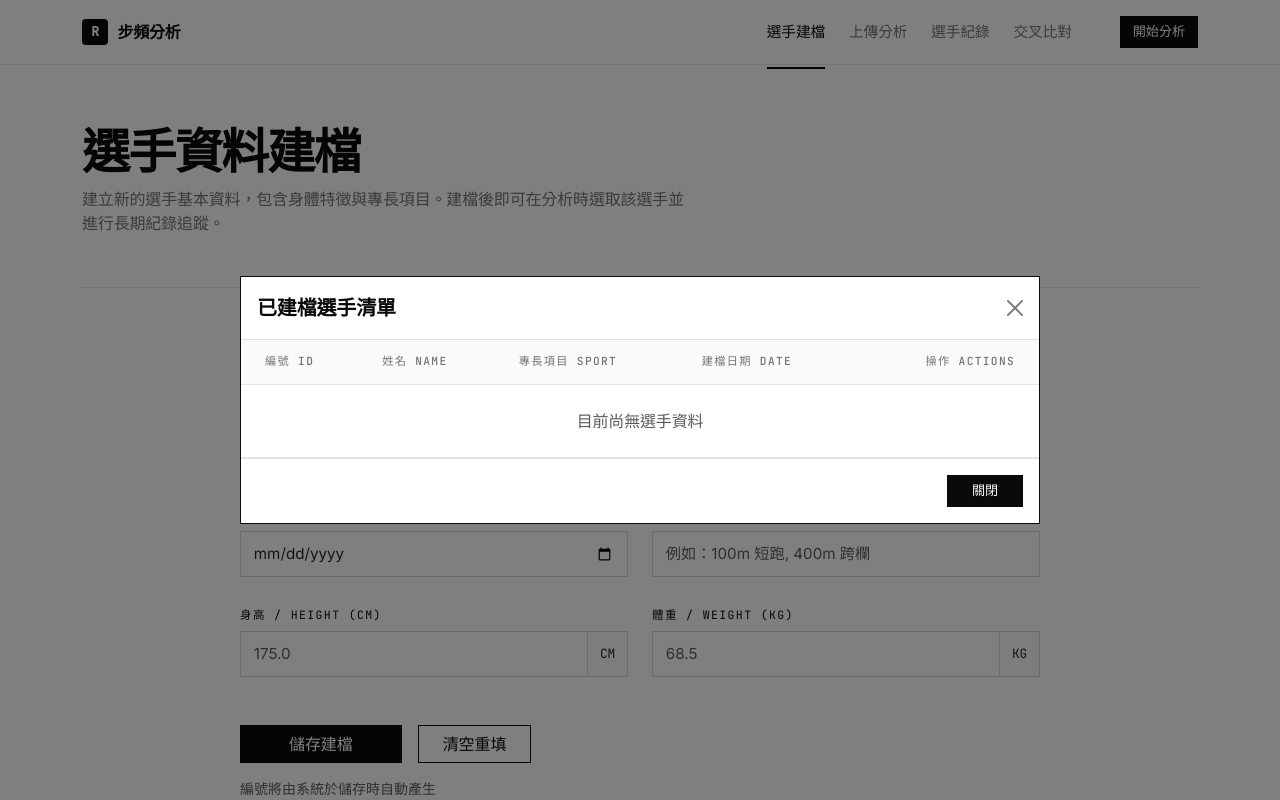
After one commit to YuTzu2003/pose_estimation, a Flask app: page /player.html in a window 1280 px wide, after a click on "查看已建檔選手". The commit adds this page. Run offline with Flask 3, Linux system fonts and the light colour scheme; data that the repository does not hold is empty.

Commit message:
create add player page

```diff
--- a/app.py
+++ b/app.py
@@ -1,10 +1,30 @@
-from flask import Flask, render_template
+import os
+import uuid
+import random
+import string
+from flask import Flask, render_template, request, jsonify
+from werkzeug.utils import secure_filename
+from modules.db import get_conn, release_conn
 
 app = Flask(__name__)
 
+JOBS_DIR = os.path.join(os.path.dirname(os.path.abspath(__file__)), 'jobs')
+if not os.path.exists(JOBS_DIR):
+    os.makedirs(JOBS_DIR)
+
 @app.route('/')
 def index():
-    return render_template('index.html')
+    conn = get_conn()
+    players = []
+    try:
+        cursor = conn.cursor()
+        cursor.execute("SELECT Player_id, Name FROM Player ORDER BY Name")
+        players = cursor.fetchall()
+    except Exception as e:
+        print(f"Error fetching players: {e}")
+    finally:
+        release_conn(conn)
+    return render_template('index.html', players=players)
 
 @app.route('/index.html')
 def index_html():
@@ -18,5 +38,142 @@ def records():
 def compare():
     return render_template('compare.html')
 
+@app.route('/upload', methods=['POST'])
+def upload():
+    if 'video' not in request.files:
+        return jsonify({'error': '沒有選擇影片檔案'}), 400
+
+    file = request.files['video']
+    if file.filename == '':
+        return jsonify({'error': '未選擇檔案'}), 400
+
+    athlete = request.form.get('athlete', '')
+    session_name = request.form.get('session', '')
+    note = request.form.get('note', '')
+
+    # Generate unique project ID (Record_id)
+    # Prefix 'Rec_' with 8 random hex characters
+    record_id = "Rec_" + uuid.uuid4().hex[:8]
+
+    # Create project directory under jobs/
+    project_dir = os.path.join(JOBS_DIR, record_id)
+    os.makedirs(project_dir, exist_ok=True)
+
+    # Save the original video
+    filename = secure_filename(file.filename)
+    # Fallback if filename is empty after secure_filename
+    if not filename:
+        filename = "video.mp4"
+
+    video_path = os.path.join(project_dir, filename)
+    file.save(video_path)
+
+    # Insert into database
+    conn = get_conn()
+    try:
+        cursor = conn.cursor()
+        cursor.execute("""
+            INSERT INTO Record (Record_id, Player_id, Session_name, Note, Original_Video_Path)
+            VALUES (?, ?, ?, ?, ?)
+        """, (record_id, athlete, session_name, note, video_path))
+        conn.commit()
+    except Exception as e:
+        conn.rollback()
+        return jsonify({'error': f'資料庫錯誤: {str(e)}'}), 500
+    finally:
+        release_conn(conn)
+
+    return jsonify({'record_id': record_id, 'message': '上傳成功！專案已建立。'})
+
+@app.route('/player.html')
+def player_page():
+    return render_template('player.html')
+
+@app.route('/player', methods=['POST'])
+def player():
+    name = request.form.get('name')
+    gender = request.form.get('gender')
+    birthdate = request.form.get('birthdate')
+    height = request.form.get('height')
+    weight = request.form.get('weight')
+    sport = request.form.get('sport')
+
+    # Generate random Player_id: 'P' + 4 random alphanumeric characters
+    chars = string.ascii_uppercase + string.digits
+    player_id = 'P' + ''.join(random.choices(chars, k=4))
+
+    conn = get_conn()
+    try:
+        cursor = conn.cursor()
+        cursor.execute("""
+            INSERT INTO Player (Player_id, Name, Gender, BirthDate, Height, Weight, Sport)
+            VALUES (?, ?, ?, ?, ?, ?, ?)
+        """, (player_id, name, gender, birthdate, height, weight, sport))
+        conn.commit()
+    except Exception as e:
+        conn.rollback()
+        return jsonify({'error': f'資料庫錯誤: {str(e)}'}), 500
+    finally:
+        release_conn(conn)
+
+    return jsonify({'message': f'選手建檔成功！系統編號為: {player_id}'})
+
+@app.route('/get_players', methods=['GET'])
+def get_players():
+    conn = get_conn()
+    players = []
+    try:
+        cursor = conn.cursor()
+        cursor.execute("SELECT Player_id, Name, Sport, Created_at FROM Player ORDER BY Created_at DESC")
+        rows = cursor.fetchall()
+        for row in rows:
+            players.append({
+                'id': row[0],
+                'name': row[1],
+                'sport': row[2] if row[2] else '',
+                'date': row[3].strftime('%Y-%m-%d') if row[3] else ''
+            })
+    except Exception as e:
+        return jsonify({'error': f'資料庫錯誤: {str(e)}'}), 500
+    finally:
+        release_conn(conn)
+    return jsonify(players)
+
+@app.route('/delete_player/<player_id>', methods=['DELETE'])
+def delete_player(player_id):
+    conn = get_conn()
+    try:
+        cursor = conn.cursor()
+        cursor.execute("DELETE FROM Player WHERE Player_id = ?", (player_id,))
+        conn.commit()
+    except Exception as e:
+        conn.rollback()
+        return jsonify({'error': f'資料庫錯誤: {str(e)}'}), 500
+    finally:
+        release_conn(conn)
+    return jsonify({'message': '選手資料已刪除'})
+
+@app.route('/update_player', methods=['POST'])
+def update_player():
+    player_id = request.form.get('id')
+    name = request.form.get('name')
+    sport = request.form.get('sport')
+
+    conn = get_conn()
+    try:
+        cursor = conn.cursor()
+        cursor.execute("""
+            UPDATE Player
+            SET Name = ?, Sport = ?
+            WHERE Player_id = ?
+        """, (name, sport, player_id))
+        conn.commit()
+    except Exception as e:
+        conn.rollback()
+        return jsonify({'error': f'資料庫錯誤: {str(e)}'}), 500
+    finally:
+        release_conn(conn)
+    return jsonify({'message': '選手資料已更新'})
+
 if __name__ == "__main__":
     app.run(debug=True)
--- a/static/app.js
+++ b/static/app.js
@@ -37,11 +37,54 @@ document.addEventListener('DOMContentLoaded', () => {
   }
 
   if (uploadForm) {
-    uploadForm.addEventListener('submit', (e) => {
+    uploadForm.addEventListener('submit', async (e) => {
       e.preventDefault();
-      alert('已送出分析請求（前端示範）。往下滾動至「分析結果預覽」查看。');
-      const resultSec = document.getElementById('result');
-      if (resultSec) resultSec.scrollIntoView({ behavior: 'smooth' });
+
+      const file = fileInput.files[0];
+      if (!file) {
+        alert('請先選擇要上傳的影片檔案');
+        return;
+      }
+
+      const formData = new FormData();
+      formData.append('video', file);
+      formData.append('athlete', document.getElementById('athlete').value);
+      formData.append('session', document.getElementById('session').value);
+      formData.append('note', document.getElementById('note').value);
+
+      // Collect selected modules
+      document.querySelectorAll('input[name="m"]:checked').forEach(cb => {
+        formData.append('modules', cb.value);
+      });
+
+      try {
+        const btn = uploadForm.querySelector('button[type="submit"]');
+        const originalText = btn.textContent;
+        btn.textContent = '上傳中...';
+        btn.disabled = true;
+
+        const response = await fetch('/upload', {
+          method: 'POST',
+          body: formData
+        });
+
+        const result = await response.json();
+
+        if (response.ok) {
+          alert('上傳成功！\n專案 ID: ' + result.record_id);
+          const resultSec = document.getElementById('result');
+          if (resultSec) resultSec.scrollIntoView({ behavior: 'smooth' });
+        } else {
+          alert('上傳失敗: ' + result.error);
+        }
+      } catch (err) {
+        console.error(err);
+        alert('上傳過程發生錯誤，請稍後再試。');
+      } finally {
+        const btn = uploadForm.querySelector('button[type="submit"]');
+        btn.textContent = '開始分析';
+        btn.disabled = false;
+      }
     });
   }
 
--- a/static/style.css
+++ b/static/style.css
@@ -264,7 +264,10 @@ td[contenteditable="true"]:focus {
 /* ===== Footer ===== */
 .app-foot {
   border-top: 1px solid var(--line);
-  padding: 2rem 0; margin-top: 4rem;
+  height: 100px;
+  display: flex;
+  align-items: center;
+  margin-top: 4rem;
   color: var(--muted); font-size: .85rem;
 }
 .app-foot .mono { color: var(--ink); }
--- a/templates/base.html
+++ b/templates/base.html
@@ -20,6 +20,7 @@
       </a>
       <div class="app-nav-links">
         {# "首頁" link removed per user request, using the brand icon instead #}
+        <a href="{{ url_for('player_page') }}" class="{% if request.endpoint == 'player_page' %}active{% endif %}">選手建檔</a>
         <a href="{{ url_for('index') }}#upload">上傳分析</a>
         <a href="{{ url_for('records') }}" class="{% if request.endpoint == 'records' %}active{% endif %}">選手紀錄</a>
         <a href="{{ url_for('compare') }}" class="{% if request.endpoint == 'compare' %}active{% endif %}">交叉比對</a>
--- a/templates/compare.html
+++ b/templates/compare.html
@@ -5,7 +5,6 @@
 {% block content %}
   <main class="container-xl">
     <header class="page-head">
-      <div class="eyebrow"><span class="dot"></span> SECTION 03 / CROSS COMPARE</div>
       <h1 class="page-title">交叉比對分析</h1>
       <p class="page-sub">選擇同一位選手的兩次分析紀錄，並指定欲比對的關節部位。系統將以時序曲線視覺化呈現差異，協助教練評估訓練成效。</p>
     </header>
--- /dev/null
+++ b/templates/player.html
@@ -0,0 +1,281 @@
+{% extends "base.html" %}
+
+{% block title %}選手建檔 · Stride{% endblock %}
+
+{% block extra_head %}
+<style>
+  .form-container {
+    max-width: 800px;
+    margin: 0 auto;
+  }
+  .input-group-text {
+    background-color: #fafafa;
+    border-radius: 0;
+    border-color: var(--line-2);
+    font-family: "JetBrains Mono", monospace;
+    font-size: 0.8rem;
+  }
+  .btn-xs {
+    padding: 0.15rem 0.4rem;
+    font-size: 0.75rem;
+    border-radius: 0;
+  }
+</style>
+{% endblock %}
+
+{% block content %}
+<main class="container-xl">
+  <header class="page-head">
+    <h1 class="page-title">選手資料建檔</h1>
+    <p class="page-sub">建立新的選手基本資料，包含身體特徵與專長項目。建檔後即可在分析時選取該選手並進行長期紀錄追蹤。</p>
+  </header>
+
+  <section class="section">
+    <div class="form-container">
+      <div class="d-flex justify-content-between align-items-center mb-4">
+        <h3 class="fs-5 mb-0">填寫基本資料</h3>
+        <button type="button" class="btn btn-outline-dark btn-sm" data-bs-toggle="modal" data-bs-target="#playerListModal" id="btnViewList">
+          查看已建檔選手
+        </button>
+      </div>
+
+      <form id="playerForm" class="row g-4">
+        <div class="col-md-6">
+          <label class="form-label" for="name">選手姓名 / NAME</label>
+          <input type="text" class="form-control" id="name" name="name" placeholder="例如：王小明" required />
+        </div>
+
+        <div class="col-md-6">
+          <label class="form-label" for="gender">性別 / GENDER</label>
+          <select class="form-select" id="gender" name="gender">
+            <option value="Male" selected>男性 Male</option>
+            <option value="Female">女性 Female</option>
+            <option value="Other">其他 Other</option>
+          </select>
+        </div>
+
+        <div class="col-md-6">
+          <label class="form-label" for="birthdate">出生日期 / BIRTHDATE</label>
+          <input type="date" class="form-control" id="birthdate" name="birthdate" required />
+        </div>
+
+        <div class="col-md-6">
+          <label class="form-label" for="sport">專長項目 / SPORT</label>
+          <input type="text" class="form-control" id="sport" name="sport" placeholder="例如：100m 短跑, 400m 跨欄" />
+        </div>
+
+        <div class="col-md-6">
+          <label class="form-label" for="height">身高 / HEIGHT (cm)</label>
+          <div class="input-group">
+            <input type="number" step="0.1" class="form-control" id="height" name="height" placeholder="175.0" required />
+            <span class="input-group-text">CM</span>
+          </div>
+        </div>
+
+        <div class="col-md-6">
+          <label class="form-label" for="weight">體重 / WEIGHT (kg)</label>
+          <div class="input-group">
+            <input type="number" step="0.1" class="form-control" id="weight" name="weight" placeholder="68.5" required />
+            <span class="input-group-text">KG</span>
+          </div>
+        </div>
+
+        <div class="col-12 mt-5">
+          <div class="d-flex gap-3">
+            <button type="submit" class="btn btn-dark px-5">儲存建檔</button>
+            <button type="reset" class="btn btn-outline-dark px-4">清空重填</button>
+          </div>
+          <div class="mt-3 small text-muted mono">編號將由系統於儲存時自動產生</div>
+        </div>
+      </form>
+    </div>
+  </section>
+</main>
+
+<!-- Athlete List Modal -->
+<div class="modal fade" id="playerListModal" tabindex="-1" aria-labelledby="playerListModalLabel" aria-hidden="true">
+  <div class="modal-dialog modal-lg modal-dialog-centered">
+    <div class="modal-content" style="border-radius: 0; border: 1px solid var(--ink);">
+      <div class="modal-header border-bottom">
+        <h5 class="modal-title fw-bold" id="playerListModalLabel">已建檔選手清單</h5>
+        <button type="button" class="btn-close" data-bs-dismiss="modal" aria-label="Close"></button>
+      </div>
+      <div class="modal-body p-0">
+        <div class="table-responsive">
+          <table class="table table-hover mb-0 align-middle">
+            <thead>
+              <tr>
+                <th class="ps-4">編號 ID</th>
+                <th>姓名 NAME</th>
+                <th>專長項目 SPORT</th>
+                <th>建檔日期 DATE</th>
+                <th class="text-end pe-4">操作 ACTIONS</th>
+              </tr>
+            </thead>
+            <tbody id="playerTableBody">
+              <tr>
+                <td colspan="5" class="text-center py-4 text-muted">載入中...</td>
+              </tr>
+            </tbody>
+          </table>
+        </div>
+      </div>
+      <div class="modal-footer border-top">
+        <button type="button" class="btn btn-dark btn-sm px-4" data-bs-dismiss="modal">關閉</button>
+      </div>
+    </div>
+  </div>
+</div>
+{% endblock %}
+
+{% block scripts %}
+<script>
+document.addEventListener('DOMContentLoaded', () => {
+  const playerForm = document.getElementById('playerForm');
+  const btnViewList = document.getElementById('btnViewList');
+  const playerTableBody = document.getElementById('playerTableBody');
+
+  async function refreshPlayerList() {
+    playerTableBody.innerHTML = '<tr><td colspan="5" class="text-center py-4 text-muted">載入中...</td></tr>';
+    try {
+      const response = await fetch('/get_players');
+      const data = await response.json();
+
+      if (response.ok) {
+        if (data.length === 0) {
+          playerTableBody.innerHTML = '<tr><td colspan="5" class="text-center py-4 text-muted">目前尚無選手資料</td></tr>';
+        } else {
+          playerTableBody.innerHTML = data.map(p => `
+            <tr data-id="${p.id}">
+              <td class="ps-4 mono small">${p.id}</td>
+              <td class="name-cell fw-semibold">${p.name}</td>
+              <td class="sport-cell text-muted small">${p.sport || '-'}</td>
+              <td class="mono small text-muted">${p.date}</td>
+              <td class="text-end pe-4">
+                <div class="btn-group view-mode">
+                  <button class="btn btn-outline-dark btn-xs btn-edit">編輯</button>
+                  <button class="btn btn-outline-danger btn-xs btn-delete">刪除</button>
+                </div>
+                <div class="btn-group edit-mode d-none">
+                  <button class="btn btn-dark btn-xs btn-save">儲存</button>
+                  <button class="btn btn-outline-dark btn-xs btn-cancel">取消</button>
+                </div>
+              </td>
+            </tr>
+          `).join('');
+        }
+      } else {
+        playerTableBody.innerHTML = `<tr><td colspan="5" class="text-center py-4 text-danger">載入失敗: ${data.error}</td></tr>`;
+      }
+    } catch (err) {
+      playerTableBody.innerHTML = '<tr><td colspan="5" class="text-center py-4 text-danger">連線錯誤</td></tr>';
+    }
+  }
+
+  // Load players when clicking the view button
+  btnViewList.addEventListener('click', refreshPlayerList);
+
+  // Table actions (Edit, Delete, Save, Cancel)
+  playerTableBody.addEventListener('click', async (e) => {
+    const row = e.target.closest('tr');
+    if (!row) return;
+    const playerId = row.dataset.id;
+    const nameCell = row.querySelector('.name-cell');
+    const sportCell = row.querySelector('.sport-cell');
+    const viewMode = row.querySelector('.view-mode');
+    const editMode = row.querySelector('.edit-mode');
+
+    if (e.target.classList.contains('btn-edit')) {
+      // Switch to edit mode
+      const currentName = nameCell.textContent;
+      const currentSport = sportCell.textContent === '-' ? '' : sportCell.textContent;
+
+      nameCell.innerHTML = `<input type="text" class="form-control form-control-sm" value="${currentName}">`;
+      sportCell.innerHTML = `<input type="text" class="form-control form-control-sm" value="${currentSport}">`;
+
+      viewMode.classList.add('d-none');
+      editMode.classList.remove('d-none');
+    }
+    else if (e.target.classList.contains('btn-cancel')) {
+      refreshPlayerList();
+    }
+    else if (e.target.classList.contains('btn-save')) {
+      const newName = nameCell.querySelector('input').value;
+      const newSport = sportCell.querySelector('input').value;
+
+      const formData = new FormData();
+      formData.append('id', playerId);
+      formData.append('name', newName);
+      formData.append('sport', newSport);
+
+      try {
+        const response = await fetch('/update_player', {
+          method: 'POST',
+          body: formData
+        });
+        const result = await response.json();
+        if (response.ok) {
+          alert(result.message);
+          refreshPlayerList();
+        } else {
+          alert('更新失敗: ' + result.error);
+        }
+      } catch (err) {
+        alert('連線錯誤');
+      }
+    }
+    else if (e.target.classList.contains('btn-delete')) {
+      if (!confirm(`確定要刪除選手 ${playerId} 嗎？此動作無法復原。`)) return;
+
+      try {
+        const response = await fetch(`/delete_player/${playerId}`, { method: 'DELETE' });
+        const result = await response.json();
+        if (response.ok) {
+          alert(result.message);
+          refreshPlayerList();
+        } else {
+          alert('刪除失敗: ' + result.error);
+        }
+      } catch (err) {
+        alert('連線錯誤');
+      }
+    }
+  });
+
+  if (playerForm) {
+    playerForm.addEventListener('submit', async (e) => {
+      e.preventDefault();
+
+      const formData = new FormData(playerForm);
+
+      try {
+        const btn = playerForm.querySelector('button[type="submit"]');
+        btn.textContent = '儲存中...';
+        btn.disabled = true;
+
+        const response = await fetch('/player', {
+          method: 'POST',
+          body: formData
+        });
+
+        const result = await response.json();
+
+        if (response.ok) {
+          alert(result.message);
+          playerForm.reset();
+        } else {
+          alert('建檔失敗: ' + result.error);
+        }
+      } catch (err) {
+        console.error(err);
+        alert('連線錯誤，請稍後再試。');
+      } finally {
+        const btn = playerForm.querySelector('button[type="submit"]');
+        btn.textContent = '儲存建檔';
+        btn.disabled = false;
+      }
+    });
+  }
+});
+</script>
+{% endblock %}
--- a/templates/records.html
+++ b/templates/records.html
@@ -7,7 +7,6 @@
     <header class="page-head">
       <div class="d-flex flex-wrap gap-4 align-items-end">
         <div>
-          <div class="eyebrow"><span class="dot"></span> SECTION 02 / RECORDS</div>
           <h1 class="page-title">選手紀錄追蹤</h1>
           <p class="page-sub">所有已分析過的影片皆會收錄於此。可依姓名搜尋、依日期排序，並進入單筆紀錄查看影片、CSV 與指標摘要。</p>
         </div>
```
Also changed, not shown: modules/db.py (added, +44 -0 lines), templates/index.html (+6 -1 lines).
